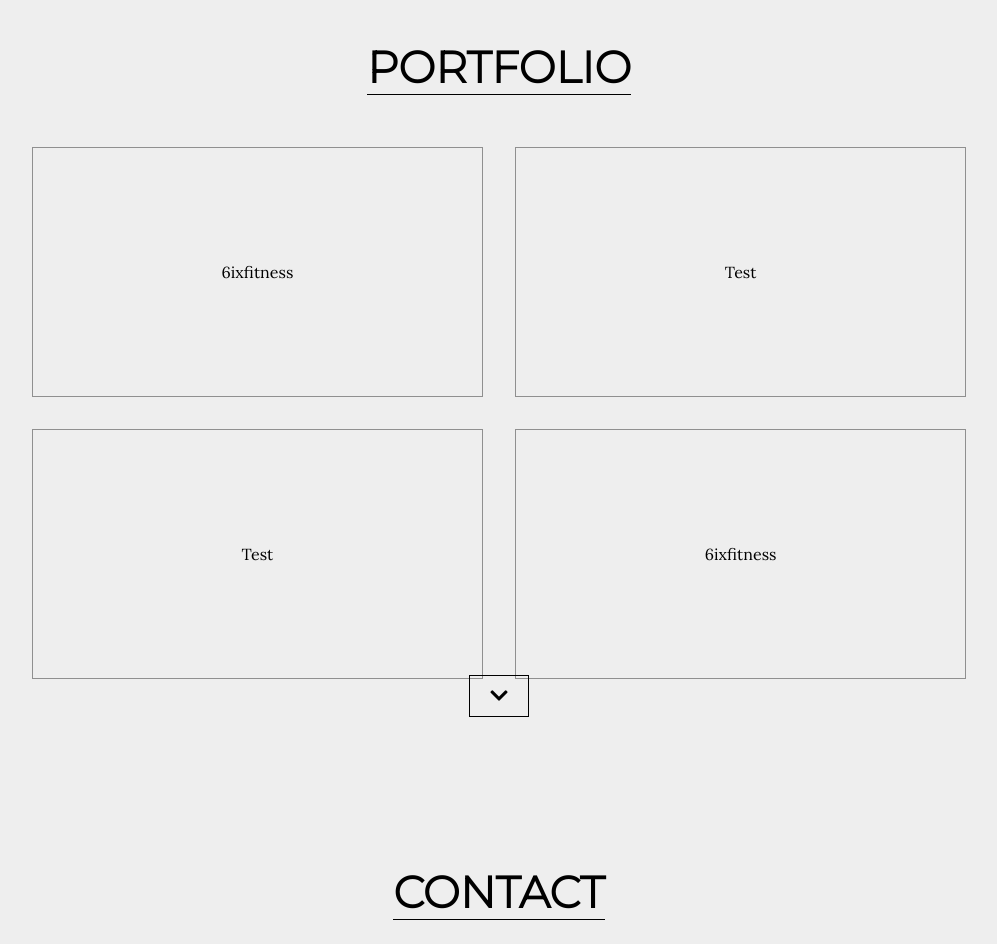
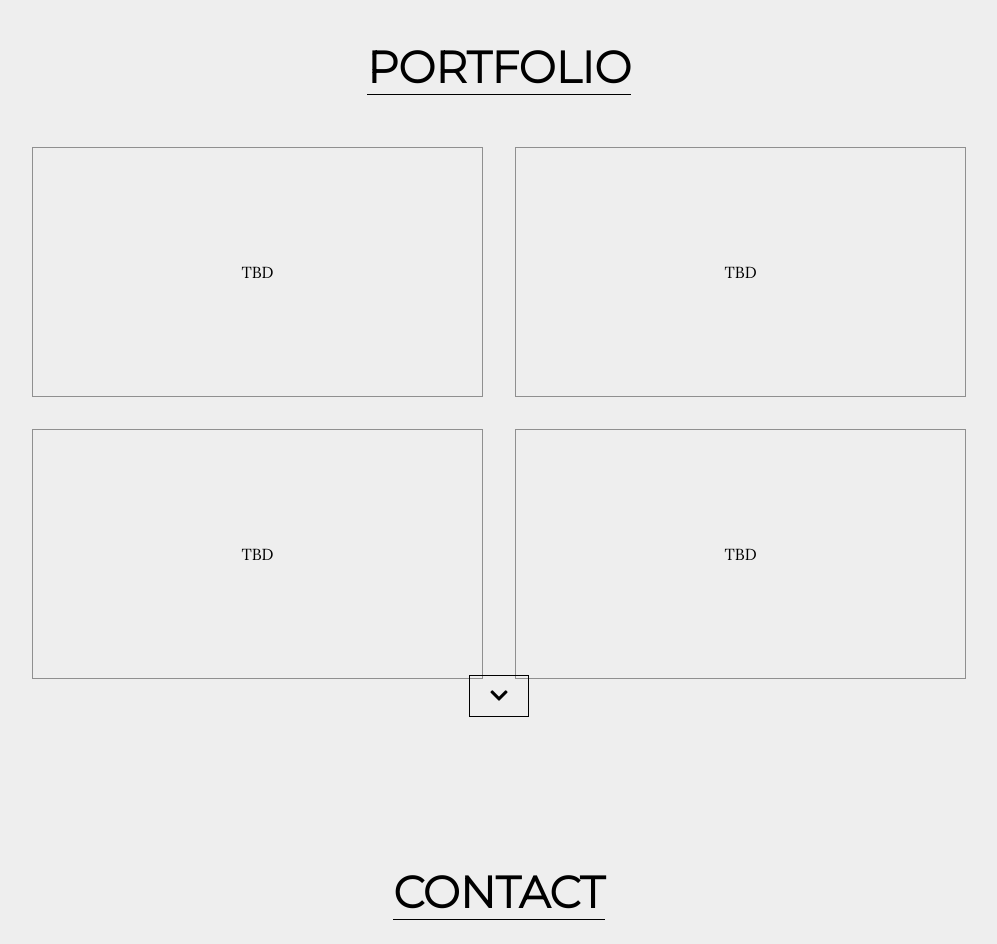
Before and after one commit to aaronpasuncion/aaronasuncion, a website: page dist/index.html in a window 1280 px wide. Shown: the part 2451-3395 px from the top of the page, without its empty margins (141-1138 px from the left). Drawn offline with Linux system fonts and the light colour scheme.

Commit message:
portfolio boxes adjustments

```diff
--- a/dist/index.html
+++ b/dist/index.html
@@ -125,10 +125,10 @@
             <h1 class="title">Portfolio</h1>
           </div>
           <div class="flex flex-center flex-row box-section ">
-            <div class="box flex flex-center">6ixfitness</div>
-            <div class="box flex flex-center">Test</div>
-            <div class="box flex flex-center">Test</div>
-            <div class="box flex flex-center">6ixfitness</div>
+            <div class="box flex flex-center">TBD</div>
+            <div class="box flex flex-center">TBD</div>
+            <div class="box flex flex-center">TBD</div>
+            <div class="box flex flex-center">TBD</div>
           </div>
           <div class="flex flex-col flex-center content-nav">
               <h2>contact</h2>
--- a/package.json
+++ b/package.json
@@ -3,10 +3,10 @@
   "version": "1.0.0",
   "description": "Aaron Asuncion Portfolio Website",
   "main": "index.js",
+  "homepage": "https://aaronpasuncion.github.io/aaronasuncion",
   "scripts": {
-    "test": "echo \"Error: no test specified\" && exit 1",
     "sass": "node-sass -w scss/ -o dist/css --recursive",
-    "start": "nodemon server"
+    "deploy": "gh-pages -d dist"
   },
   "repository": {
     "type": "git",
@@ -45,6 +45,7 @@
     "ejs": "^2.6.1",
     "express": "^4.17.1",
     "express-handlebars": "^3.1.0",
+    "gh-pages": "^2.0.1",
     "jquery": "^3.4.1",
     "node-sass": "^4.12.0",
     "nodemailer": "^6.2.1"
```
Also changed, not shown: 1 other file.
